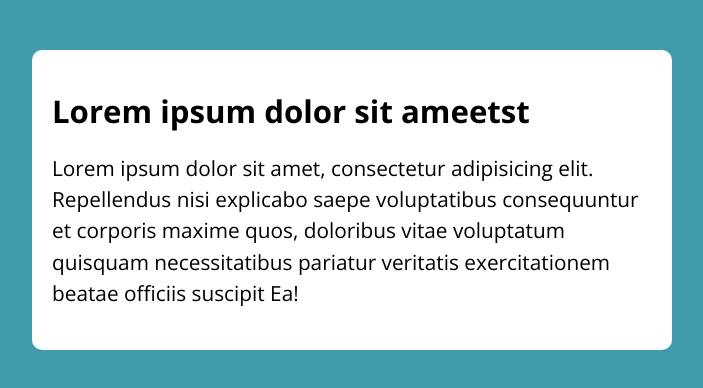
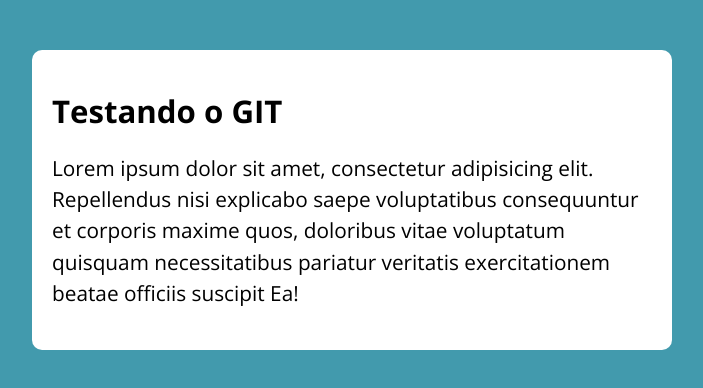
Before and after one commit to vieiranetoorlando/imc, a plain HTML site: page index.html in a window 1280 px wide. Shown: the whole page, without its empty margins (288-991 px from the left). Drawn offline with nearby package versions, Linux system fonts and the light colour scheme.

Commit message:
testando o Git

```diff
--- a/index.html
+++ b/index.html
@@ -12,7 +12,7 @@
 <body>
 
   <section class="container">
-    <h1>Lorem ipsum dolor sit ameetst</h1>
+    <h1>Testando o GIT</h1>
     <p>
       Lorem ipsum dolor sit amet, consectetur adipisicing elit.
       Repellendus nisi explicabo saepe voluptatibus consequuntur et corporis
```
